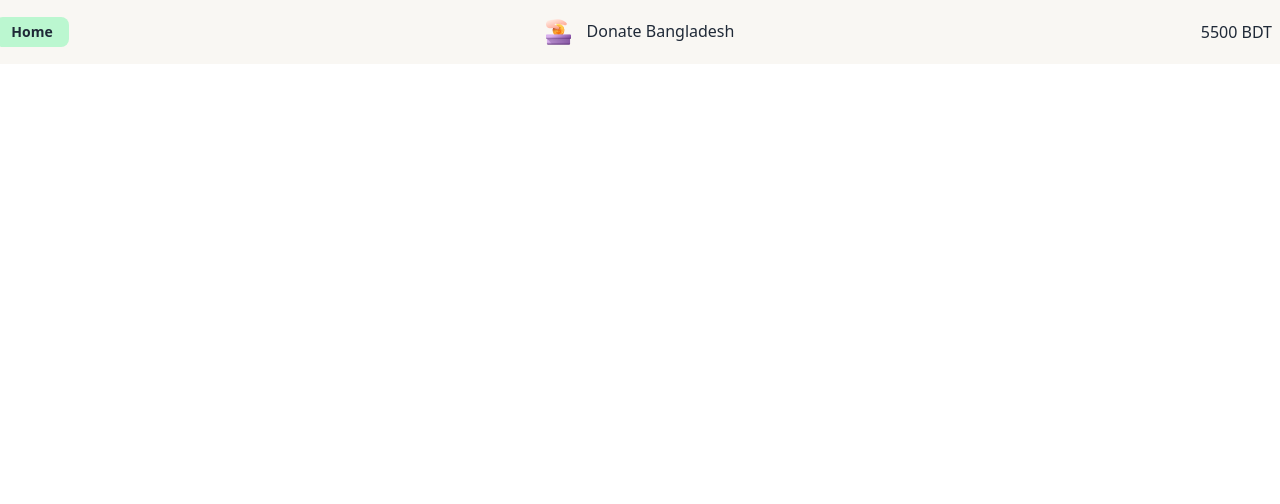
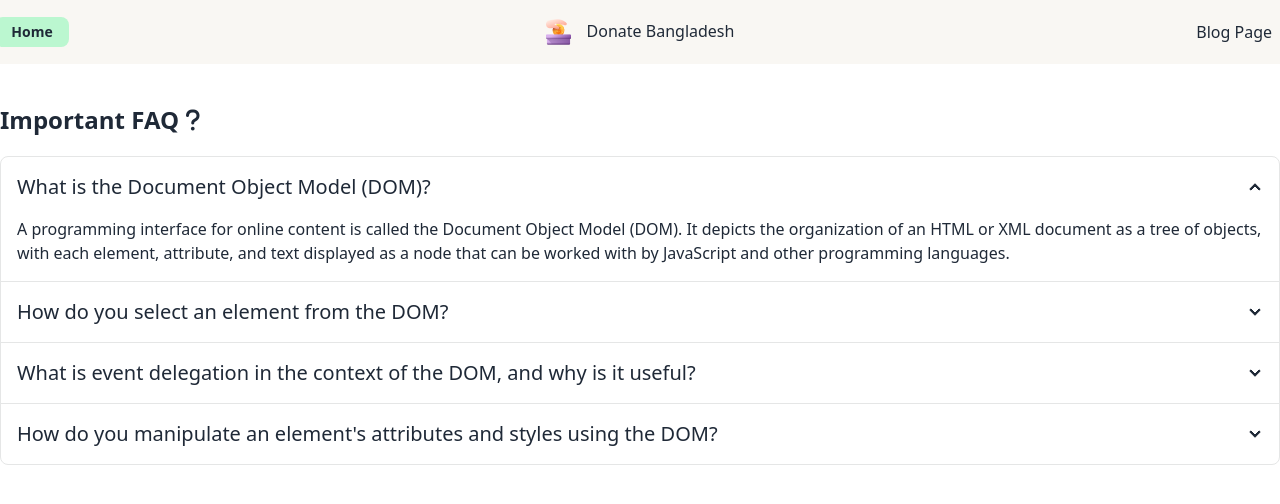
Before and after one commit to showkotus/b10a05, a plain HTML site: page blog.html in a window 1280 px wide. Drawn offline with nearby package versions, Linux system fonts and the light colour scheme.

Commit message:
blog page added

```diff
--- a/blog.html
+++ b/blog.html
@@ -1,15 +1,27 @@
 <!DOCTYPE html>
-<html lang="en">
+<html lang="en" data-theme="light">
 
 <head>
     <meta charset="UTF-8">
     <meta name="viewport" content="width=device-width, initial-scale=1.0">
-    <title>Donate Bangladesh</title>
+    <title>Blog page</title>
+
+    <!-- tailwind with daisy ui -->
     <link href="https://cdn.jsdelivr.net/npm/daisyui@4.12.10/dist/full.min.css" rel="stylesheet" type="text/css" />
     <script src="https://cdn.tailwindcss.com"></script>
+
+
+
+    <!-- font awesome kits -->
+    <script src="https://kit.fontawesome.com/d3186edc9d.js" crossorigin="anonymous"></script>
+
+
+
 </head>
 
 <body>
+    <main class="lexend-font">
+        <div class="sticky top-0 z-10">
             <div class="bg-[#F9F7F3] ">
                 <div class="navbar container mx-auto">
                     <div class="navbar-start">
@@ -29,13 +41,61 @@
                         </div>
                     </div>
                     <div class="navbar-end lg:gap-2">
-                <img src="./assets//coin.png" alt="" srcset="">
-                <p>5500 BDT</p>
+                        <p>Blog Page</p>
                     </div>
                 </div>
             </div>
 
 
+        </div>
+
+        <section class="container mx-auto mt-10">
+            <h3 class="text-2xl font-semibold ">Important FAQ <span></span>
+                <i class="fa-solid fa-question"></i>
+                </span>
+            </h3>
+
+            <div class="join join-vertical w-full mt-5">
+                <div class="collapse collapse-arrow join-item border-base-300 border">
+                    <input type="radio" name="my-accordion-4" checked="checked" />
+                    <div class="collapse-title text-xl font-medium">What is the Document Object Model (DOM)?</div>
+                    <div class="collapse-content">
+                        <p>A programming interface for online content is called the Document Object Model (DOM). It
+                            depicts the organization of an HTML or XML document as a tree of objects, with each element,
+                            attribute, and text displayed as a node that can be worked with by JavaScript and other
+                            programming languages.</p>
+                    </div>
+                </div>
+                <div class="collapse collapse-arrow join-item border-base-300 border">
+                    <input type="radio" name="my-accordion-4" />
+                    <div class="collapse-title text-xl font-medium">How do you select an element from the DOM?</div>
+                    <div class="collapse-content">
+                        <p>getElementById(), getElementsByClassName(), getElementsByTagName(), querySelector(),
+                            querySelectorAll().</p>
+                    </div>
+                </div>
+                <div class="collapse collapse-arrow join-item border-base-300 border">
+                    <input type="radio" name="my-accordion-4" />
+                    <div class="collapse-title text-xl font-medium">What is event delegation in the context of the DOM,
+                        and why is it useful?</div>
+                    <div class="collapse-content">
+                        <p>In JavaScript, the approach known as "event delegation" involves adding a single event
+                            listener to a parent element in order to handle events for several child elements—even if
+                            those components are introduced dynamically later on.</p>
+                    </div>
+                </div>
+                <div class="collapse collapse-arrow join-item border-base-300 border">
+                    <input type="radio" name="my-accordion-4" />
+                    <div class="collapse-title text-xl font-medium">How do you manipulate an element's attributes and
+                        styles using the DOM?</div>
+                    <div class="collapse-content">
+                        <p>You can add, remove, get, and modify an element's attributes using the DOM.</p>
+                    </div>
+                </div>
+            </div>
+
+        </section>
+    </main>
 </body>
 
 </html>
```
Lines whose indentation alone changed are shown as unchanged.
